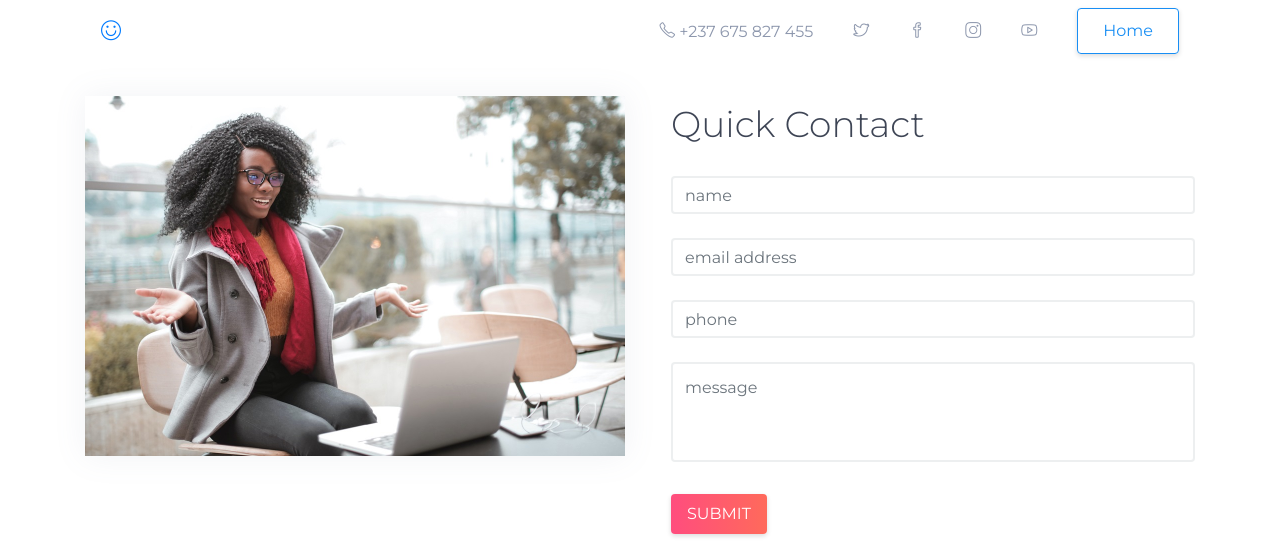
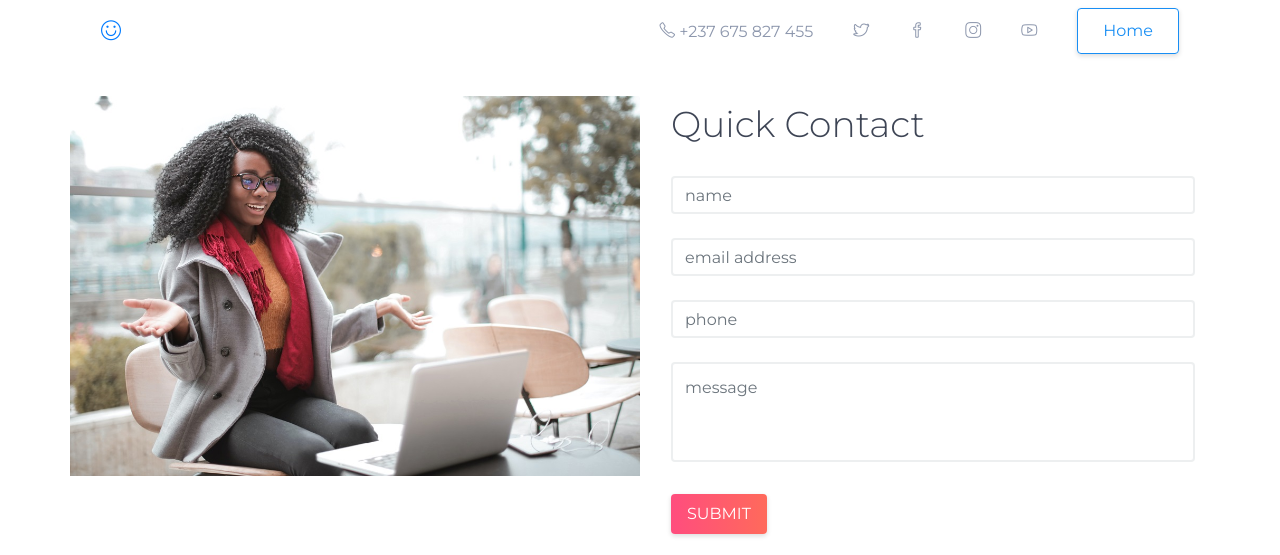
Before and after one commit to Temkum/portfolio-template, a plain HTML site: page contact.html in a window 1280 px wide. Shown: the top 555 px of the page. Drawn offline with Linux system fonts and the light colour scheme; files whose address does not match are found by name.

Commit message:
Added pic to styling for contact page

```diff
--- a/contact.html
+++ b/contact.html
@@ -51,9 +51,9 @@
       <div class="row no-gutters">
         <div class="container">
           <div class="row">
-            <div class="col-lg-6">
+            <div class="col-lg-6 card-img">
               <div class="card-shadow">
-                <img src="images/contact.jpg" class="img-fluid">
+                <!-- <img src="" class="img-fluid" alt="Contact image"> -->
               </div>
             </div>
             <div class="col-lg-6">
--- a/css/contact.css
+++ b/css/contact.css
@@ -42,6 +42,12 @@
   background: linear-gradient(to right, #ff6a5b 0%, #ff4d7e 100%);
 }
 
+.card-img {
+  background-image: url('/images/contact.jpg');
+  background-repeat: no-repeat;
+  background-size: contain;
+}
+
 @media (min-width:1023px) {
   .contact3 {
     margin-top: 3rem;
```
